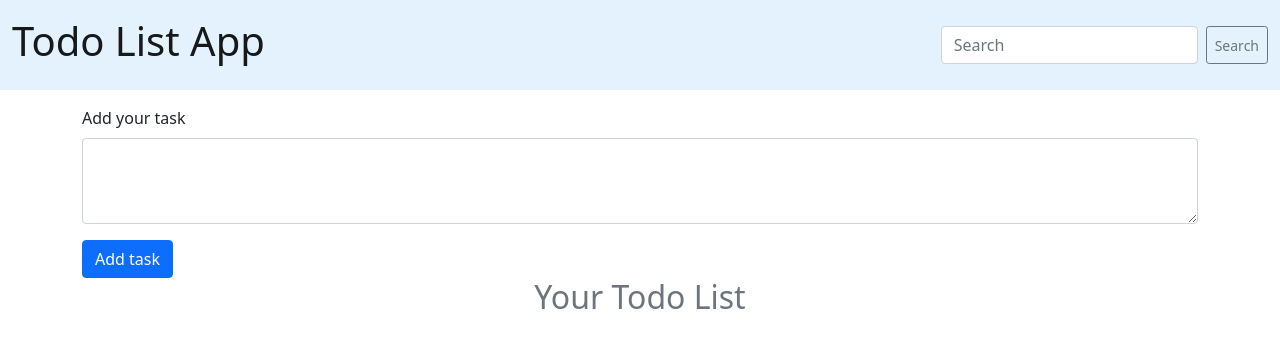
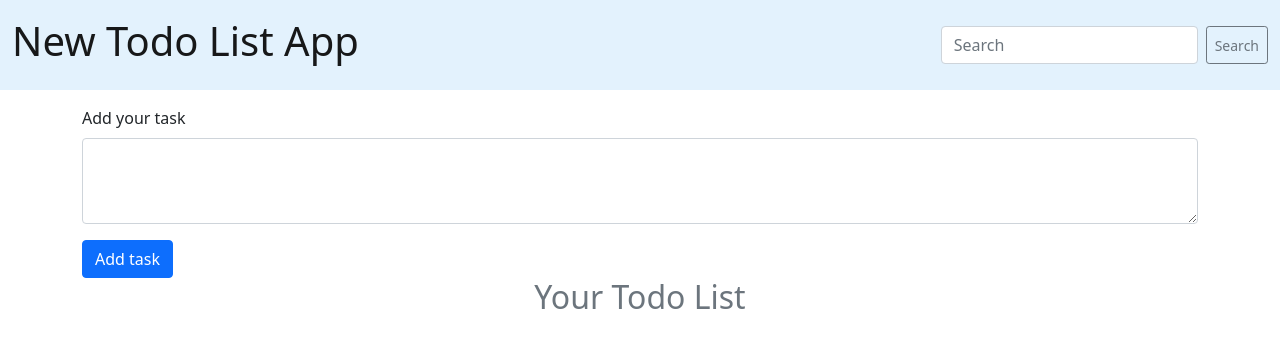
Before and after one commit to Qasid99/Todo-list, a plain HTML site: page Todo list/index.html in a window 1280 px wide. Drawn offline with nearby package versions, Linux system fonts and the light colour scheme.

Commit message:
Update navbar title to "New Todo List App"

```diff
--- a/Todo list/index.html
+++ b/Todo list/index.html
@@ -15,7 +15,7 @@
     <nav class="navbar navbar-light" style="background-color: #e3f2fd;"">
         <div class=" container-fluid my-1">
         <a class="navbar-brand" href="#">
-            <h1>Todo List App</h1>
+            <h1>New Todo List App</h1>
         </a>
         <form class="d-flex">
             <input id="srch" class="form-control me-2" type="search" placeholder="Search" aria-label="Search">
```
